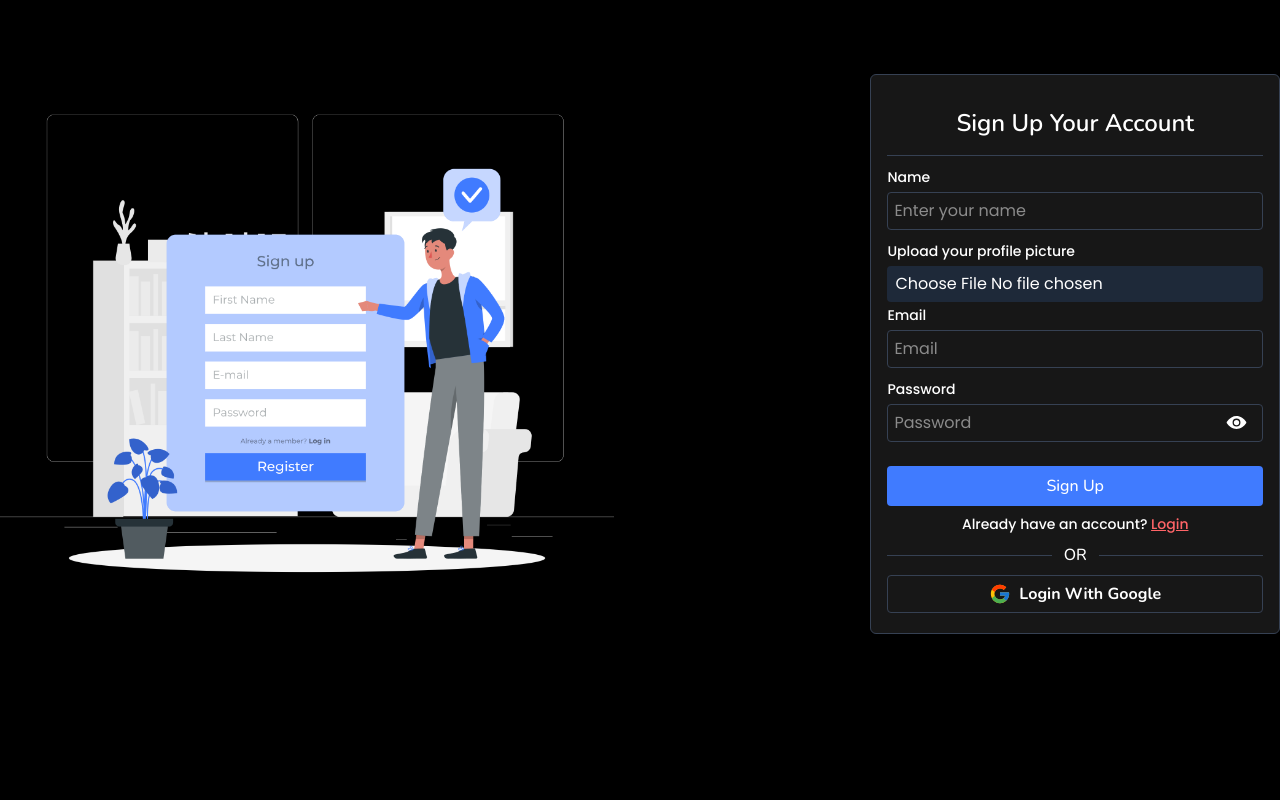
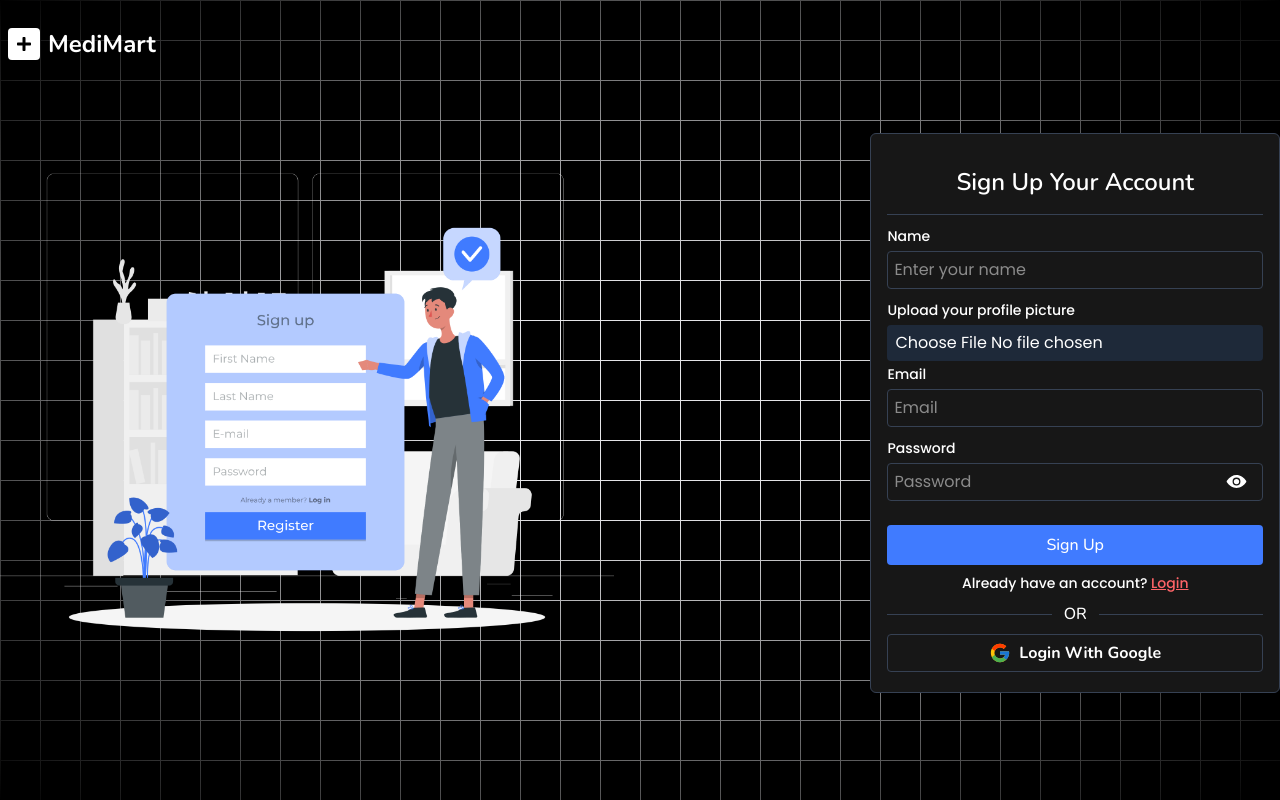
Before and after one commit to noob-ubaid/MediMart-client, a React (Vite) app: page /register in a window 1280 px wide. Built offline with nearby package versions, Linux system fonts and the light colour scheme; no server answers.

Commit message:
added tanstack query

```diff
--- a/package.json
+++ b/package.json
@@ -13,6 +13,7 @@
     "@headlessui/react": "^2.2.7",
     "@tabler/icons-react": "^3.34.1",
     "@tailwindcss/vite": "^4.1.12",
+    "@tanstack/react-query": "^5.87.1",
     "axios": "^1.11.0",
     "clsx": "^2.1.1",
     "firebase": "^12.2.1",
--- a/src/main.jsx
+++ b/src/main.jsx
@@ -4,17 +4,20 @@
 import { router } from "./router/Router.jsx";
 import { RouterProvider } from "react-router";
 import { Toaster } from "react-hot-toast";
+import { QueryClient, QueryClientProvider } from "@tanstack/react-query";
 import AuthProvider from "./contexts/AuthProvider.jsx";
-
+const queryClient = new QueryClient();
 createRoot(document.getElementById("root")).render(
   <StrictMode>
     <AuthProvider>
+      <QueryClientProvider client={queryClient}>
         <RouterProvider router={router} />
         <Toaster
           toastOptions={{
             className: "font-semibold font-secondary py-2 px-4",
           }}
         />
+      </QueryClientProvider>
     </AuthProvider>
   </StrictMode>
 );
--- a/src/pages/SignUp/SignUp.jsx
+++ b/src/pages/SignUp/SignUp.jsx
@@ -8,6 +8,8 @@
 import axios from "axios";
 import { useForm } from "react-hook-form";
 import { IoEye, IoEyeOff } from "react-icons/io5";
+import { GridBackgroundDemo } from "../../components/backgroundColor/Background";
+import Logo from "../../shared/Logo";
 
 const SignUp = () => {
   const { signUp, updateUserProfile, user, setUser } = useAuth();
@@ -54,8 +56,13 @@
     }
   };
   return (
-    <div>
-      <div className="w-full lg:h-[calc(100vh-60px)]  flex justify-center items-center">
+    <GridBackgroundDemo>
+      <div className="max-w-[1500px] mx-auto">
+         <div className="pt-6">
+          <Logo />
+        </div>
+        <div className="w-full lg:h-[calc(100vh-70px)]  flex justify-center items-center">
+
           <div className="flex flex-col lg:flex-row items-center mb-8 justify-between gap-8 md:gap-24 lg:gap-64">
             <div className="">
               <img
@@ -174,6 +181,7 @@
           </div>
         </div>
       </div>
+    </GridBackgroundDemo>
   );
 };
 
--- a/src/pages/login/Login.jsx
+++ b/src/pages/login/Login.jsx
@@ -11,6 +11,7 @@
 import ForgotPasswordModal from "../../shared/ForgotPasswordModal";
 import { Button } from "@headlessui/react";
 import Logo from "../../shared/Logo";
+import { GridBackgroundDemo } from "../../components/backgroundColor/Background";
 const Login = () => {
   const [isOpen, setIsOpen] = useState(false);
   const [isModalOpen, setIsModalOpen] = useState(false);
@@ -41,6 +42,7 @@
     setIsModalOpen(false);
   }
   return (
+    <GridBackgroundDemo>
       <div className="max-w-[1500px] mx-auto">
         <div className="pt-6">
           <Logo />
@@ -52,7 +54,7 @@
               <img
                 src={loginImage}
                 alt="Login"
-              className="max-w-xl w-full h-auto mx-auto "
+                className="max-w-2xl w-full h-auto mx-auto "
               />
             </div>
 
@@ -167,6 +169,7 @@
           </div>
         </div>
       </div>
+    </GridBackgroundDemo>
   );
 };
 
```
Also changed, not shown: src/pages/Home/Home.jsx (+7 -9 lines), 1 other file (tests, documents, lock files or other folders). Lines whose indentation alone changed are shown as unchanged.
